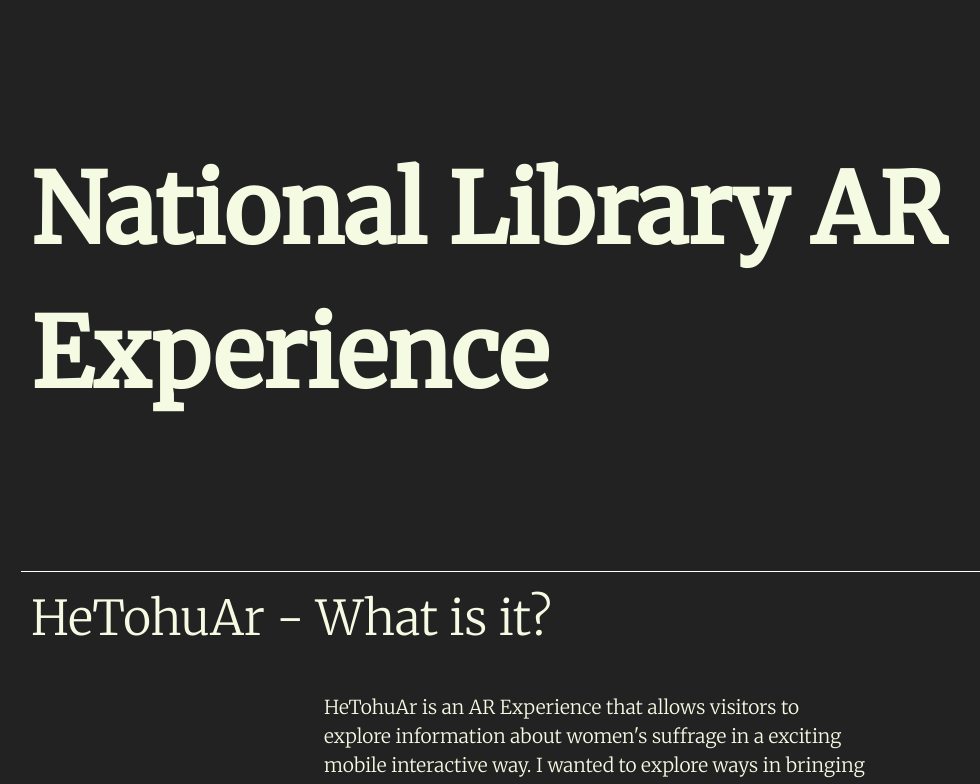
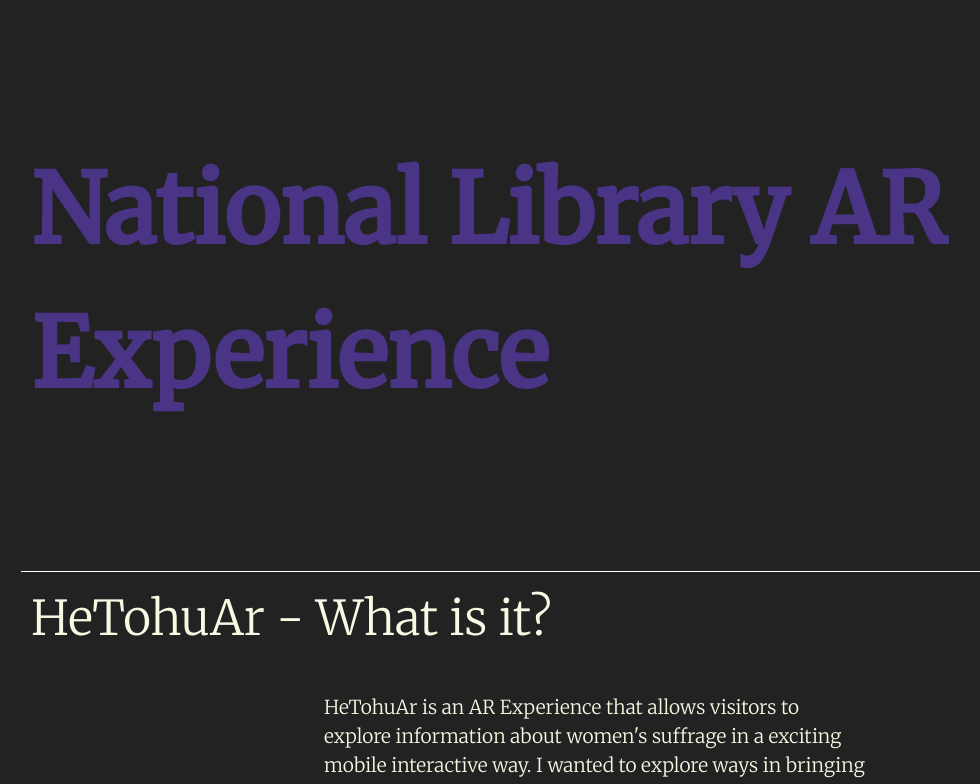
Before and after one commit to Putitontheground/MDDN352Project1, a plain HTML site: page index.html in a window 1280 px wide. In both pictures the pointer is over the element "National Library AR Experience". Shown: the top 784 px of the page, without its empty margins (43-1023 px from the left). Drawn offline with nearby package versions, Linux system fonts and the light colour scheme; a script that the page names is missing.

Commit message:
Color Change

```diff
--- a/css/main.css
+++ b/css/main.css
@@ -11,6 +11,12 @@
   font-size: 6em;
   color: #F5FAE3;
   height: 100%;
+}
+
+.title p:hover {
+  color: #483285;
+  background-color: transparent;
+  transition: ease-in-out 3s;
 }
 
 .header {
```
